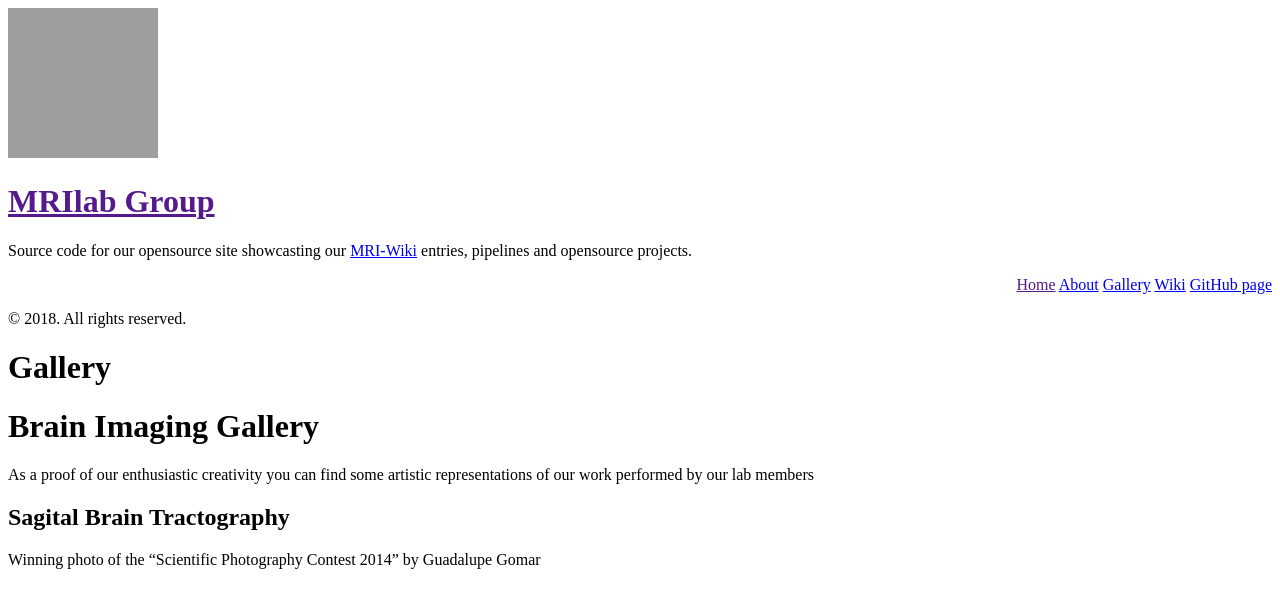
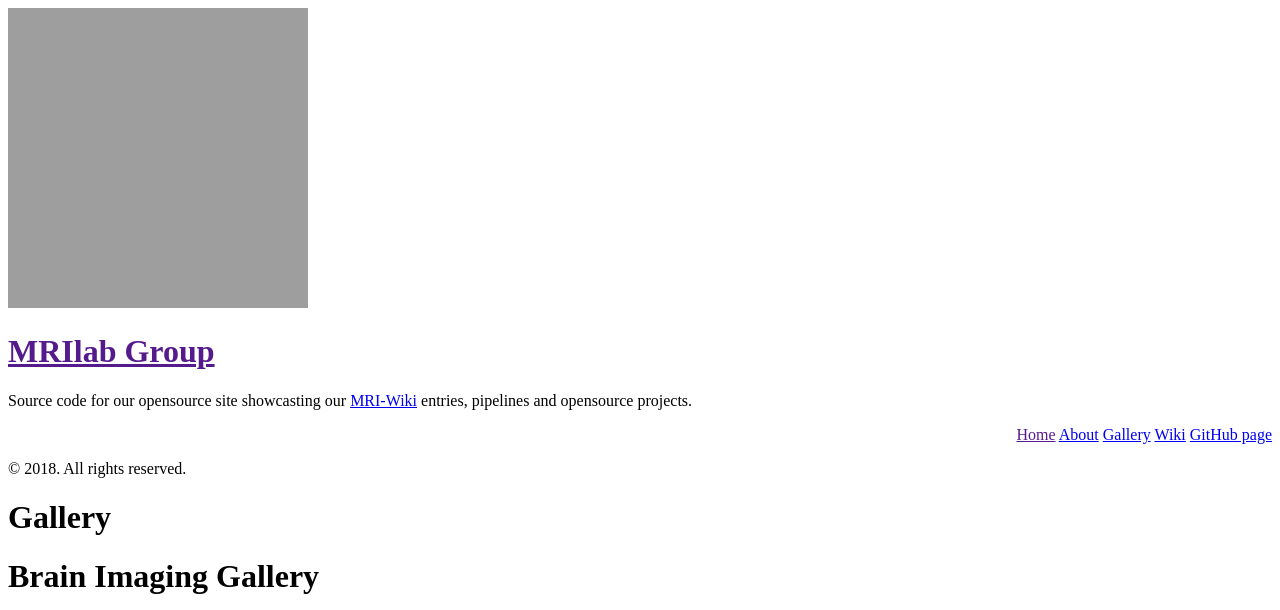
Before and after one commit to c13inb/c13inb.github.io, a Jekyll site: the page built from gallery.md, in a window 1280 px wide. Shown: the top 610 px of the page. Built offline with Jekyll 4.4.1, drawn with Linux system fonts in a browser that asks for light colours; Markdown is read by kramdown in place of the engine named in the settings; some of the changed text lies outside the part shown.

Commit message:
website update

```diff
--- a/_includes/sidebar.html
+++ b/_includes/sidebar.html
@@ -1,7 +1,7 @@
 <div class="sidebar">
   <div class="container sidebar-sticky">
     <a href="/" aria-label="Avatar">
-       <img src="{{ site.github.owner_gravatar_url }}?s=150" height="150" width="150" class="avatar" />
+       <img src="{{ site.github.owner_gravatar_url }}?s=150" height="300" width="300" class="avatar" />
    </a>
     <div class="sidebar-about" align="justify">
       <h1>
--- a/gallery.md
+++ b/gallery.md
@@ -3,18 +3,30 @@ layout: page
 title: Gallery
 ---
 
-# Brain Imaging Gallery
+<html>
+<head>
+<meta charset="utf-8" />
+<title>MRI art</title>
+
+<h1> Brain Imaging Gallery </h1>
 As a proof of our enthusiastic creativity you can find some artistic representations of our work performed by our lab members
 
 
-## Sagital Brain Tractography
+<h1> Sagital Brain Tractography </h1>
 Winning photo of the "Scientific Photography Contest 2014" by Guadalupe Gomar
-![](images/img_lupita.png)
+<figure>
+<img src="images/img_lupita.png">
+</figure>
 
-##  Axial Hippocampus and fornix
+<h1> Axial Hippocampus and fornix </h1>
 Tractography of hippocampus and fornix of an axial section of the brain by Raúl RC
-![](images/img_raul.png)
+<figure>
+<img src="images/img_raul.jpg">
+</figure>
 
-## Brain
+
+<h1> Brain </h1>
 by Alfonso Fajardo
-![](images/img_alfonso.png)
+<figure>
+<img src="images/img_alfonso.png">
+</figure>
```
Also changed, not shown: _posts/2018-11-16-BCL_introduction.md (+2 -2 lines), about.md (+1 -1 lines), public/apple-touch-icon-144-precomposed.png (deleted), public/favicon.ico (deleted).
